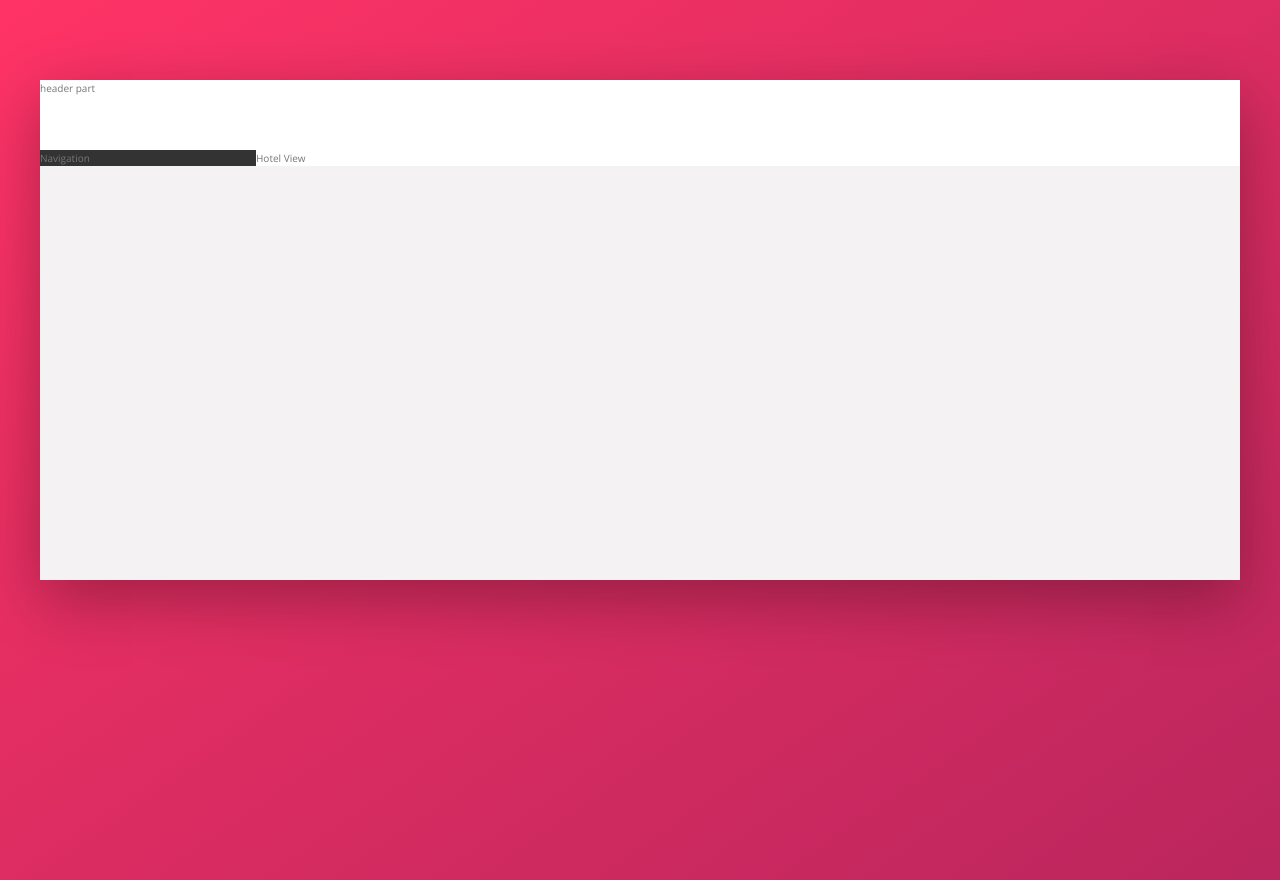
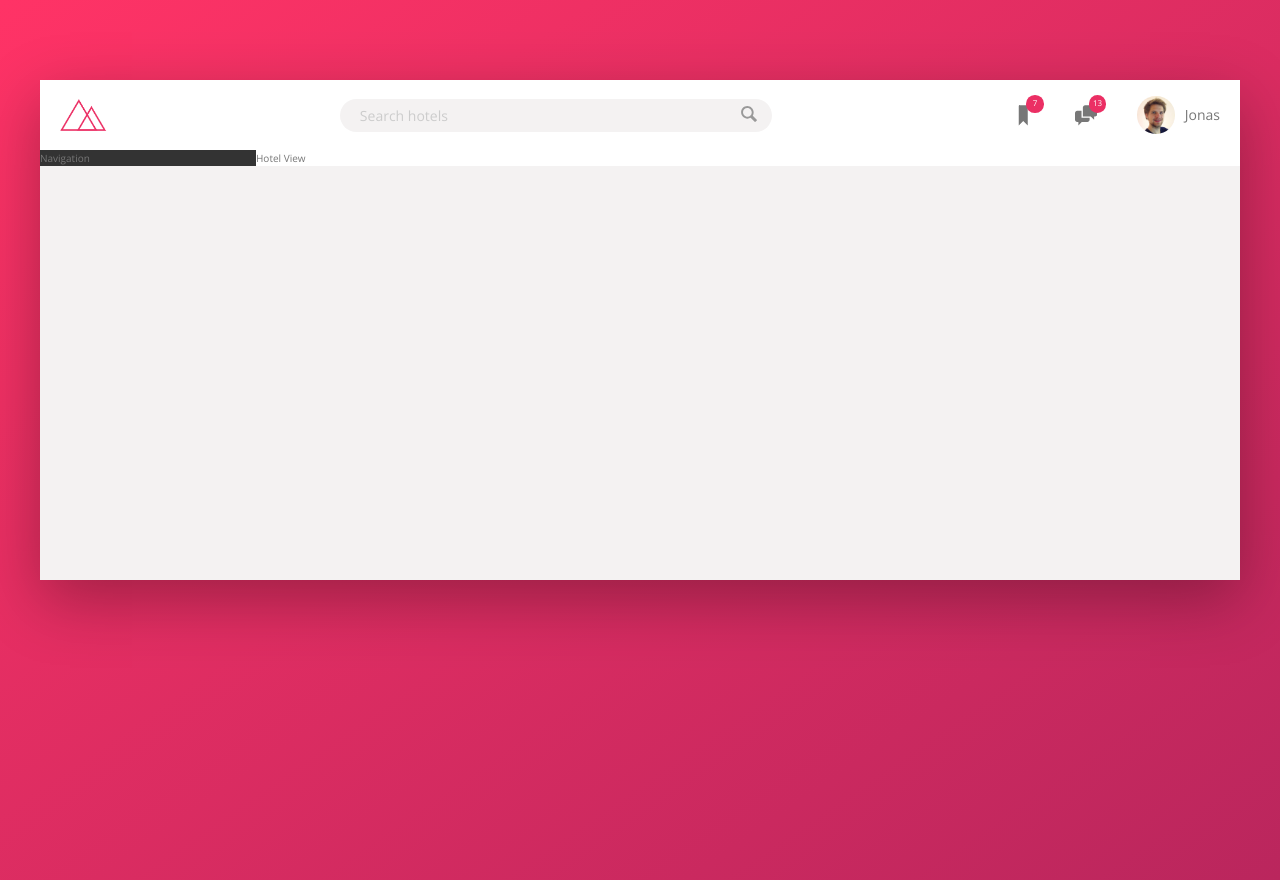
Before and after one commit to caarbelaezg/Trillo-project, a website: page index.html in a window 1280 px wide. Drawn offline with nearby package versions, Linux system fonts and the light colour scheme.

Commit message:
header section flex in flex

```diff
--- a/index.html
+++ b/index.html
@@ -13,7 +13,34 @@
     <body>
         <div class="container">
             <header class="header">
-                header part
+                <img src="img/logo.png" alt="trillo logo" class="logo">
+                <form action="#" class="search">
+                    <input type="text" placeholder="Search hotels" class="search__input">
+                    <button class="search__button">
+                        <svg class="search__icon">
+                            <use xlink:href="img/sprite.svg#icon-magnifying-glass"></use>
+                        </svg>
+                    </button>
+                </form>
+
+                <nav class="user-nav">
+                    <div class="user-nav__icon-box">
+                        <svg class="user-nav__icon">
+                            <use xlink:href="img/sprite.svg#icon-bookmark"></use>
+                        </svg>
+                        <span class="user-nav__notification">7</span>
+                    </div>
+                    <div class="user-nav__icon-box">
+                        <svg class="user-nav__icon">
+                            <use xlink:href="img/sprite.svg#icon-chat"></use>
+                        </svg>
+                        <span class="user-nav__notification">13</span>
+                    </div>
+                    <div class="user-nav__user">
+                        <img src="img/user.jpg" alt="Username photo" class="user-nav__user-photo">
+                        <span class="user-nav__user-name">Jonas</span>
+                    </div>
+                </nav>
             </header>
             <div class="content">
                 <nav class="sidebar">
--- a/sass/_components.scss
+++ b/sass/_components.scss
@@ -0,0 +1,109 @@
+//LOGO
+
+.logo {
+  height: 3.25rem;
+  margin-left: 2rem;
+}
+////////////////////////////////////////
+//SEARCHBOX
+.search {
+  flex: 0 0 40%;
+  display: flex;
+  align-items: center;
+  justify-content: center;
+  &__input {
+    font-family: inherit;
+    font-size: inherit;
+    color: inherit;
+    background-color: var(--color-grey-light-2);
+    border: none;
+    padding: 0.7rem 2rem;
+    border-radius: 100px;
+    width: 90%;
+    transition: all 0.2s;
+    margin-right: -3.25rem;
+    &:focus {
+      outline: none;
+      width: 100%;
+      background-color: var(--color-grey-light-3);
+    }
+    &::-webkit-input-placeholder {
+      font-weight: 100;
+      color: var(--color-grey-light-4);
+    }
+  }
+
+  &__input:focus + &__button {
+    background-color: var(--color-grey-light-3);
+  }
+
+  &__button {
+    border: none;
+    background-color: var(--color-grey-light-2);
+    &:focus {
+      outline: none;
+    }
+    &:active {
+      transform: translateY(2px);
+    }
+  }
+
+  &__icon {
+    height: 2rem;
+    width: 2rem;
+    fill: var(--color-grey-dark-3);
+  }
+}
+
+///////////////////////////////////////
+//USER NAVIGATION
+.user-nav {
+  align-self: stretch;
+  display: flex;
+  align-items: center;
+
+  & > * {
+    padding: 0 2rem;
+    cursor: pointer;
+    height: 100%;
+    display: flex;
+    align-items: center;
+  }
+
+  & > *:hover {
+    background-color: var(--color-grey-light-2);
+  }
+  &__icon-box {
+    position: relative;
+  }
+
+  &__icon {
+    height: 2.25rem;
+    width: 2.25rem;
+    fill: var(--color-grey-dark-2);
+  }
+
+  &__notification {
+    font-size: 0.8rem;
+    height: 1.75rem;
+    width: 1.75rem;
+    border-radius: 50%;
+    background-color: var(--color-primary);
+    color: #fff;
+    position: absolute;
+    top: 1.5rem;
+    right: 1.1rem;
+    display: flex;
+    justify-content: center;
+    align-items: center;
+  }
+
+  &__user-photo {
+    margin-right: 1rem;
+    height: 3.75rem;
+    border-radius: 50%;
+  }
+
+  &__user-name {
+  }
+}
--- a/sass/_layout.scss
+++ b/sass/_layout.scss
@@ -7,22 +7,25 @@
 }
 
 .header {
+  font-size: 1.4rem;
   height: 7rem;
   background-color: #fff;
   border-bottom: var(--color-grey-light-2);
+  display: flex;
+  justify-content: space-between;
+  align-items: center;
 }
 
 .content {
-    display: flex;
-
+  display: flex;
 }
 
 .sidebar {
-    background-color: var(--color-grey-dark-1);
-    flex: 0 0 18%;
+  background-color: var(--color-grey-dark-1);
+  flex: 0 0 18%;
 }
 
 .hotel-view {
-    background-color: #fff;
-    flex: 1;
+  background-color: #fff;
+  flex: 1;
 }
```
Also changed, not shown: css/style.css, img/SVG/aircraft-take-off.svg (added), img/SVG/bookmark.svg (added), img/SVG/chat.svg (added), img/SVG/chevron-thin-right.svg (added), img/SVG/home.svg (added), img/SVG/key.svg (added), img/SVG/location-pin.svg (added), img/SVG/magnifying-glass.svg (added), img/SVG/map.svg (added), img/SVG/star.svg (added).
